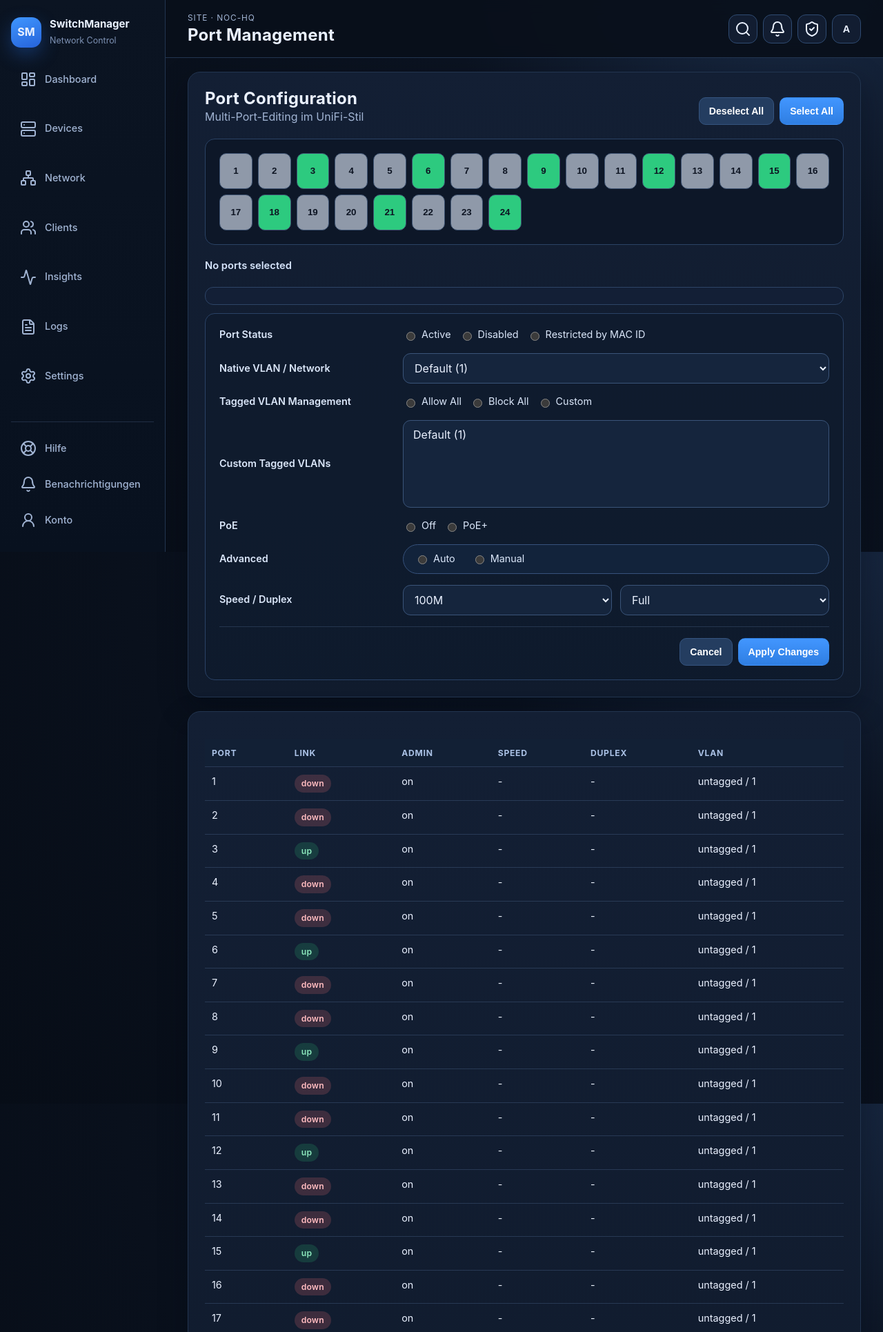
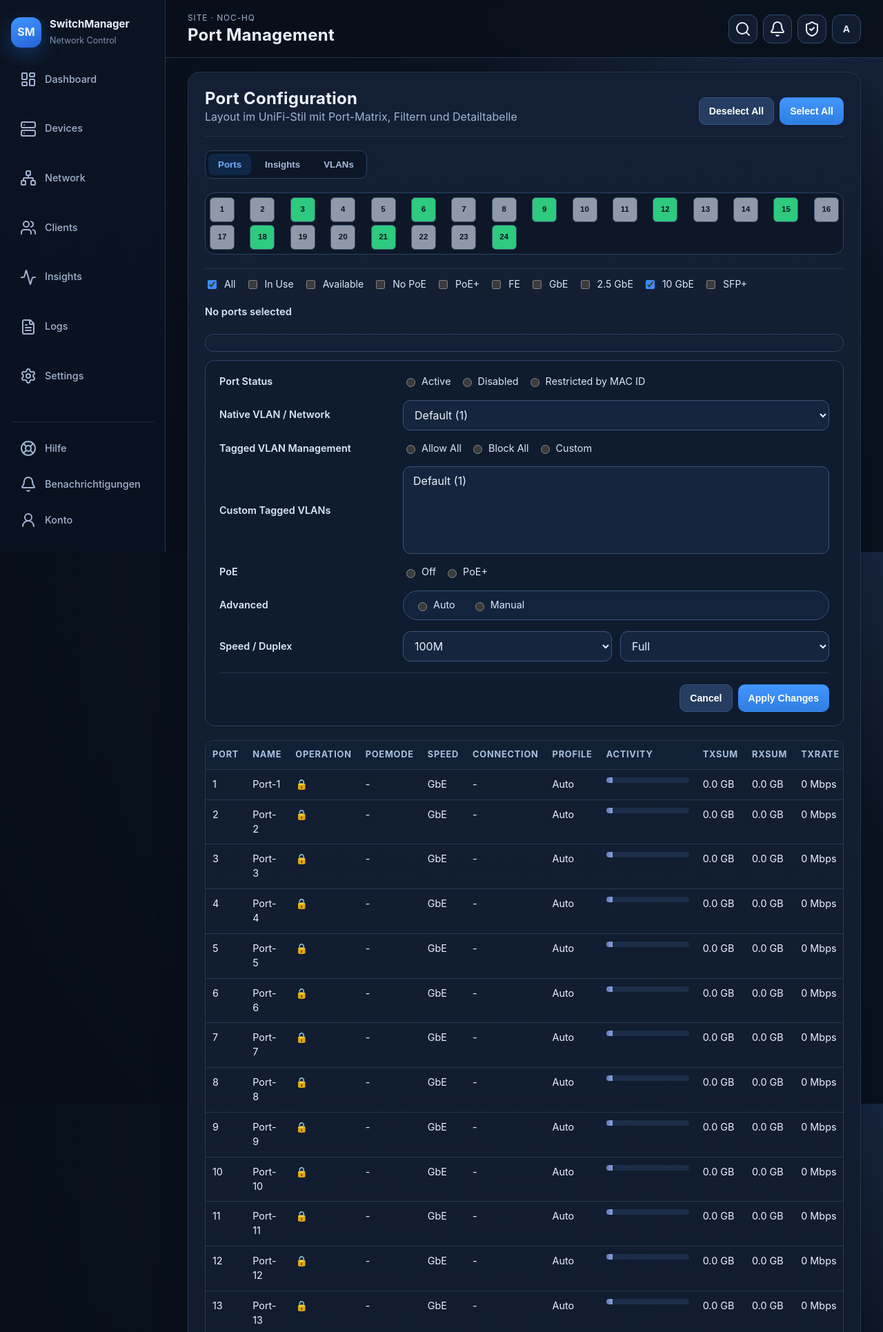
Before and after one commit to PondSec/SwitchManager, a Flask app: page /ports/ in a window 1280 px wide. Shown: the top 1931 px of the page at 69% size. Run offline with Flask 3, Linux system fonts and the light colour scheme; a user stored in the database is signed in; data comes from the database, SQL or seed files in the repository.

Commit message:
Scale down port squares across frontpanel and rack

```diff
--- a/app/static/css/app.css
+++ b/app/static/css/app.css
@@ -450,46 +482,64 @@ input[type='radio'] { accent-color: var(--accent); }
 
 .ports-workspace { display: grid; gap: var(--space-5); }
 .ports-header { display: flex; align-items: flex-end; justify-content: space-between; flex-wrap: wrap; gap: var(--space-4); }
+.ports-header.unifi-like { border-bottom: 1px solid #213450; padding-bottom: var(--space-4); }
 .ports-actions { display: flex; flex-wrap: wrap; gap: var(--space-2); }
+.ports-tabs { display: inline-flex; gap: 6px; border-radius: 10px; background: #0b1627; padding: 4px; border: 1px solid #29415f; width: fit-content; }
+.ports-tab { border: 0; color: #a8bbdb; background: transparent; border-radius: 8px; padding: 8px 14px; cursor: pointer; font-weight: 600; }
+.ports-tab.active { background: #102847; color: #73adff; }
 
 .ports-rack {
   display: grid;
-  grid-template-columns: repeat(16, minmax(0, 1fr));
-  gap: var(--space-2);
-  padding: var(--space-5);
+  grid-template-columns: repeat(16, minmax(22px, 36px));
+  justify-content: space-between;
+  gap: 4px;
+  padding: 6px;
   border: 1px solid #2a4265;
   background: #0d1728;
   border-radius: var(--radius-md);
 }
 .port-tile {
   position: relative;
-  min-height: 52px;
-  border-radius: 10px;
+  width: 100%;
+  aspect-ratio: 1 / 1;
+  min-height: 0;
+  padding: 0;
+  border-radius: 6px;
   border: 1px solid #3f5473;
   background: #7f8a9c;
   color: #0d1422;
   font-weight: 700;
+  font-size: .72rem;
   display: grid;
   place-items: center;
   cursor: pointer;
 }
+.port-tile span { line-height: 1; }
 .port-tile.active { background: #2dca7f; }
 .port-tile.disconnected { background: #8f99a9; }
 .port-tile.disabled { background: #4d5667; color: #edf2fc; }
 .port-tile.warning { background: #bacf45; }
 .port-tile.sfp { background: #2884c6; color: #ecf4ff; }
+.port-tile.ten-gbe { background: #91c4ff; color: #0d1422; }
 .port-tile.selected { outline: 2px solid #62acff; outline-offset: 2px; box-shadow: 0 0 0 4px rgba(98, 172, 255, .2); }
+
+.ports-filters { display: flex; flex-wrap: wrap; gap: 8px 14px; color: #bdd1ef; border-top: 1px solid #213551; padding-top: var(--space-3); }
+.ports-filters label { display: inline-flex; align-items: center; gap: 8px; font-size: .88rem; margin: 0; }
 
 .poe-icon,
 .device-icon {
   position: absolute;
-  top: 4px;
-  width: 12px;
-  height: 12px;
+  top: 2px;
+  width: 9px;
+  height: 9px;
   stroke-width: 2.2;
 }
-.poe-icon { right: 4px; }
-.device-icon { left: 4px; }
+.poe-icon { right: 2px; color: #10263f; }
+.device-icon { left: 2px; color: #10263f; }
+.port-tile.sfp .poe-icon,
+.port-tile.sfp .device-icon,
+.port-tile.ten-gbe .poe-icon,
+.port-tile.ten-gbe .device-icon { color: #eaf3ff; }
 
 .ports-selected-line { font-size: .92rem; color: #d5e4fb; font-weight: 600; }
 .port-config-panel { max-width: 940px; width: 100%; display: grid; gap: var(--space-3); }
@@ -517,6 +567,12 @@ input[type='radio'] { accent-color: var(--accent); }
 .segmented label { padding: 6px 12px; border-radius: 999px; }
 .split-two { display: grid; grid-template-columns: repeat(2, minmax(0, 1fr)); gap: var(--space-3); }
 .panel-footer { display: flex; justify-content: flex-end; gap: var(--space-2); padding-top: var(--space-4); border-top: 1px solid rgba(109, 140, 188, .24); }
+
+.ports-table-shell { border: 1px solid #233a5a; border-radius: 12px; overflow: hidden; }
+.ports-detail-table { margin: 0; width: 100%; }
+.ports-detail-table th { font-size: .8rem; color: #a8bfdf; }
+.activity-bar { height: 8px; background: #1b2d48; border-radius: 999px; overflow: hidden; min-width: 120px; }
+.activity-bar span { height: 100%; display: block; background: linear-gradient(90deg, #5c7ac1, #8ea2d7); }
 
 .network-layout { display: grid; gap: var(--space-5); grid-template-columns: minmax(240px, .36fr) minmax(0, 1fr); }
 .network-menu { display: grid; gap: 6px; align-content: start; }
--- a/app/static/js/ports.js
+++ b/app/static/js/ports.js
@@ -1,3 +1,7 @@
+if (window.lucide) {
+  window.lucide.createIcons();
+}
+
 const modal = document.getElementById('modal');
 const modalContent = document.getElementById('modal-content');
 
@@ -17,16 +21,6 @@ if (modal) {
   });
 }
 
-const portTableWrapper = document.getElementById('port-table-wrapper');
-if (portTableWrapper) {
-  setInterval(async () => {
-    const res = await fetch('/ports/refresh');
-    if (res.ok) {
-      portTableWrapper.innerHTML = await res.text();
-    }
-  }, 15000);
-}
-
 const workspace = document.getElementById('ports-workspace');
 
 if (workspace) {
@@ -42,6 +36,8 @@ if (workspace) {
   const cancelBtn = document.getElementById('cancel-changes');
   const selectAllBtn = workspace.querySelector('[data-action="select-all"]');
   const deselectAllBtn = workspace.querySelector('[data-action="deselect-all"]');
+  const detailBody = document.getElementById('ports-detail-body');
+  const filterInputs = [...workspace.querySelectorAll('#ports-filters input[type="checkbox"]')];
 
   const state = {
     ports: JSON.parse(workspace.dataset.ports || '[]'),
@@ -56,12 +52,41 @@ if (workspace) {
     return vlan ? `${vlan.name} (${vlan.id})` : `VLAN-${id} (${id})`;
   };
 
+  const speedLabel = (port) => {
+    if (port.portNumber > 48) return '10 GbE';
+    const speed = String(port.speed || '').toLowerCase();
+    if (speed.includes('10')) return '10 GbE';
+    if (speed.includes('2.5')) return '2.5 GbE';
+    if (speed.includes('100m') || speed === 'fe') return 'FE';
+    return 'GbE';
+  };
+
   const portClass = (port) => {
     if (port.portNumber > 48) return 'sfp';
+    if (speedLabel(port) === '10 GbE') return 'ten-gbe';
     if (port.status === 'disabled') return 'disabled';
     if (port.status === 'restricted') return 'warning';
     if (port.linkState !== 'up') return 'disconnected';
     return 'active';
+  };
+
+  const shouldIncludePort = (port) => {
+    const activeFilters = filterInputs.filter((input) => input.checked).map((input) => input.dataset.filter);
+    if (!activeFilters.length || activeFilters.includes('all')) return true;
+
+    const rules = {
+      in_use: port.linkState === 'up',
+      available: !port.connectedDevice,
+      no_poe: port.poeMode === 'off',
+      poe_plus: port.poeMode === 'poe_plus',
+      fe: speedLabel(port) === 'FE',
+      gbe: speedLabel(port) === 'GbE',
+      '2_5gbe': speedLabel(port) === '2.5 GbE',
+      '10gbe': speedLabel(port) === '10 GbE',
+      sfp_plus: port.portNumber > 48,
+    };
+
+    return activeFilters.some((key) => rules[key]);
   };
 
   const renderVlanOptions = () => {
@@ -145,11 +170,12 @@ if (workspace) {
 
   const renderPorts = () => {
     portsRack.innerHTML = state.ports
+      .filter(shouldIncludePort)
       .map((port) => {
         const selected = state.selected.has(port.id) ? 'selected' : '';
         const statusClass = portClass(port);
         const poe = port.poeMode === 'poe_plus' ? '<i class="poe-icon" data-lucide="zap"></i>' : '';
-        const device = port.connectedDevice ? '<i class="device-icon" data-lucide="monitor"></i>' : '';
+        const device = port.connectedDevice ? '<i class="device-icon" data-lucide="plug"></i>' : '';
         return `<button type="button" class="port-tile ${statusClass} ${selected}" data-port-id="${port.id}" title="Port ${port.portNumber} | ${vlanLabel(port.vlanNative)}">${poe}${device}<span>${port.portNumber}</span></button>`;
       })
       .join('');
@@ -199,6 +225,30 @@ if (workspace) {
     });
   };
 
+  const renderTable = () => {
+    const rows = state.ports.filter(shouldIncludePort).map((port) => {
+      const label = port.portNumber > 48 ? `SFP+${port.portNumber - 48}` : `Port-${port.portNumber}`;
+      const connected = port.connectedDevice || '-';
+      const profile = port.profile === 'manual' ? 'Manual' : 'Auto';
+      const activityPct = Math.max(8, Math.min(95, parseFloat(port.txRate) || 8));
+      return `<tr>
+        <td>${port.portNumber}</td>
+        <td>${label}</td>
+        <td>🔒</td>
+        <td>${port.poeMode === 'poe_plus' ? 'PoE+' : '-'}</td>
+        <td>${speedLabel(port)}</td>
+        <td>${connected}</td>
+        <td>${profile}</td>
+        <td><div class="activity-bar"><span style="width:${activityPct}%"></span></div></td>
+        <td>${port.txRate === '0 Mbps' ? '0.0 GB' : port.txRate}</td>
+        <td>${port.rxRate === '0 Mbps' ? '0.0 GB' : port.rxRate}</td>
+        <td>${port.txRate}</td>
+      </tr>`;
+    }).join('');
+
+    detailBody.innerHTML = rows || '<tr><td colspan="11" class="muted">No matching ports.</td></tr>';
+  };
+
   form.addEventListener('change', updateDraftFromForm);
 
   cancelBtn.addEventListener('click', () => {
@@ -231,6 +281,7 @@ if (workspace) {
     state.ports = state.ports.map((port) => updated.get(port.id) || port);
 
     renderPorts();
+    renderTable();
     renderSelectionLine();
     renderPanel();
   });
@@ -251,8 +302,29 @@ if (workspace) {
     renderPanel();
   });
 
+  filterInputs.forEach((input) => {
+    input.addEventListener('change', () => {
+      if (input.dataset.filter === 'all' && input.checked) {
+        filterInputs.forEach((entry) => {
+          if (entry !== input) entry.checked = false;
+        });
+      }
+      if (input.dataset.filter !== 'all' && input.checked) {
+        const allInput = filterInputs.find((entry) => entry.dataset.filter === 'all');
+        if (allInput) allInput.checked = false;
+      }
+      const allInput = filterInputs.find((entry) => entry.dataset.filter === 'all');
+      const selectedSpecific = filterInputs.some((entry) => entry.dataset.filter !== 'all' && entry.checked);
+      if (!selectedSpecific && allInput) allInput.checked = true;
+
+      renderPorts();
+      renderTable();
+    });
+  });
+
   renderVlanOptions();
   renderPorts();
+  renderTable();
   renderSelectionLine();
   renderPanel();
 }
--- a/app/templates/ports/index.html
+++ b/app/templates/ports/index.html
@@ -1,10 +1,10 @@
 {% extends 'base.html' %}
 {% block content %}
 <section class="card ports-workspace" id="ports-workspace" data-ports='{{ ports_payload|tojson }}' data-vlans='{{ vlan_options|tojson }}'>
-  <header class="ports-header">
+  <header class="ports-header unifi-like">
     <div>
       <h2>Port Configuration</h2>
-      <p class="muted">Multi-Port-Editing im UniFi-Stil</p>
+      <p class="muted">Layout im UniFi-Stil mit Port-Matrix, Filtern und Detailtabelle</p>
     </div>
     <div class="ports-actions">
       <button type="button" class="btn btn-secondary" data-action="deselect-all">Deselect All</button>
@@ -12,7 +12,26 @@
     </div>
   </header>
 
+  <div class="ports-tabs" role="tablist" aria-label="Port navigation">
+    <button type="button" class="ports-tab active" aria-selected="true">Ports</button>
+    <button type="button" class="ports-tab" aria-selected="false">Insights</button>
+    <button type="button" class="ports-tab" aria-selected="false">VLANs</button>
+  </div>
+
   <div class="ports-rack" id="ports-rack" aria-label="Switch ports"></div>
+
+  <div class="ports-filters" id="ports-filters">
+    <label><input type="checkbox" data-filter="all" checked> All</label>
+    <label><input type="checkbox" data-filter="in_use"> In Use</label>
+    <label><input type="checkbox" data-filter="available"> Available</label>
+    <label><input type="checkbox" data-filter="no_poe"> No PoE</label>
+    <label><input type="checkbox" data-filter="poe_plus"> PoE+</label>
+    <label><input type="checkbox" data-filter="fe"> FE</label>
+    <label><input type="checkbox" data-filter="gbe"> GbE</label>
+    <label><input type="checkbox" data-filter="2_5gbe"> 2.5 GbE</label>
+    <label><input type="checkbox" data-filter="10gbe" checked> 10 GbE</label>
+    <label><input type="checkbox" data-filter="sfp_plus"> SFP+</label>
+  </div>
 
   <div class="ports-selected-line" id="ports-selected-line">No ports selected</div>
 
@@ -85,9 +104,20 @@
       </footer>
     </form>
   </section>
+
+  <section class="ports-table-shell">
+    <table class="table ports-detail-table">
+      <thead>
+        <tr>
+          <th>Port</th><th>Name</th><th>Operation</th><th>PoEMode</th><th>Speed</th>
+          <th>Connection</th><th>Profile</th><th>Activity</th><th>TxSum</th><th>RxSum</th><th>TxRate</th>
+        </tr>
+      </thead>
+      <tbody id="ports-detail-body"></tbody>
+    </table>
+  </section>
 </section>
 
-<section class="card" id="port-table-wrapper">{% include 'partials/port_table.html' %}</section>
 <div id="modal" class="modal hidden"><div class="modal-content" id="modal-content"></div></div>
 {% endblock %}
 {% block scripts %}<script src="{{ url_for('static', filename='js/ports.js') }}"></script>{% endblock %}
```
Also changed, not shown: other parts of app/static/css/app.css (+43 -11 lines), app/templates/devices/detail.html (+6 -2 lines).
